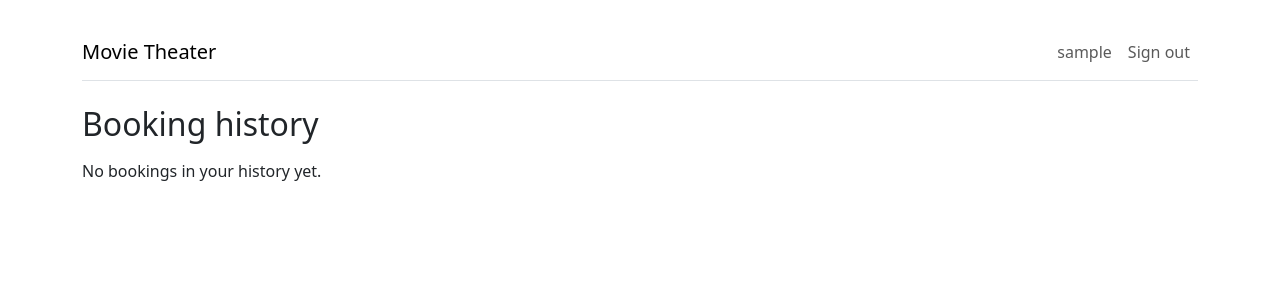
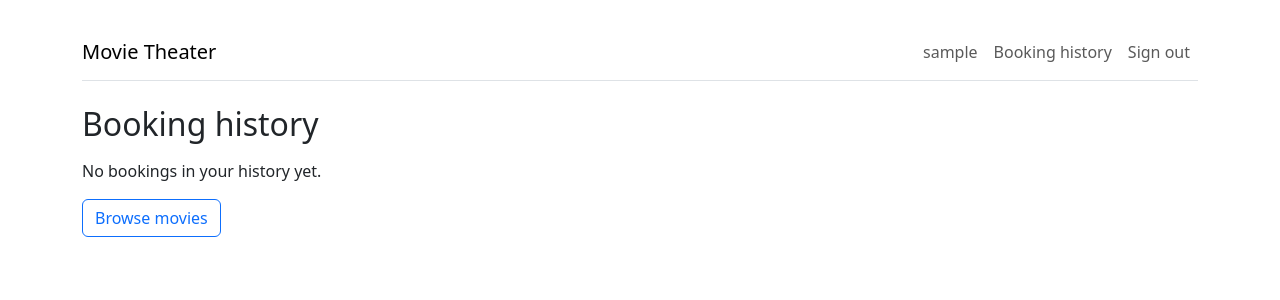
Before and after one commit to Stevoni-Dev/cs4300, a Django app: page /bookings/history/ in a window 1280 px wide. Shown: the top 300 px of the page. Run offline with Django 4.2, Linux system fonts and the light colour scheme; the visitor is signed in with stand-in values (Sample User, id 1); data that the repository does not hold is empty; some libraries are stand-ins or nearby versions.

Commit message:
feature: T034 added booking-history navigation, and empty state presentaiton.

```diff
--- a/homework2/bookings/templates/bookings/base.html
+++ b/homework2/bookings/templates/bookings/base.html
@@ -13,6 +13,9 @@
       <div class="navbar-nav ms-auto">
         {% if user.is_authenticated %}
           <span class="nav-link">{{ user.username }}</span>
+          <a class="nav-link" href="{% url 'booking-history' %}">
+            Booking history
+          </a>
           <form method="post" action="{% url 'logout' %}">
             {% csrf_token %}
             <button class="nav-link border-0 bg-transparent" type="submit">
--- a/homework2/bookings/templates/bookings/booking_history.html
+++ b/homework2/bookings/templates/bookings/booking_history.html
@@ -42,6 +42,11 @@
       </nav>
     {% endif %}
   {% else %}
-    <p class="mt-3">No bookings in your history yet.</p>
+    <div class="mt-3" role="status">
+      <p>No bookings in your history yet.</p>
+      <a class="btn btn-outline-primary" href="{% url 'movie-list' %}">
+        Browse movies
+      </a>
+    </div>
   {% endif %}
 {% endblock %}
```
Also changed, not shown: homework2/bookings/tests/integration/test_booking_history_pages.py (+28 -6 lines), homework2/specs/001-movie-theater-booking/tasks.md (+1 -1 lines).
